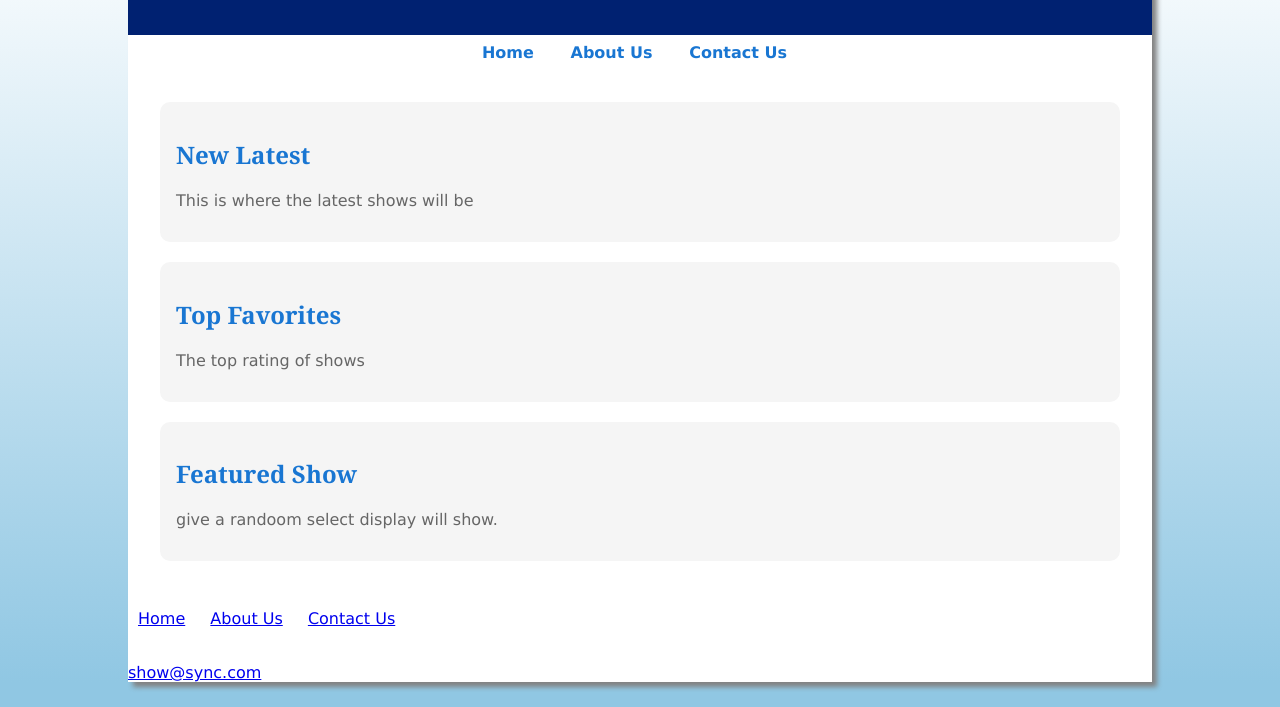
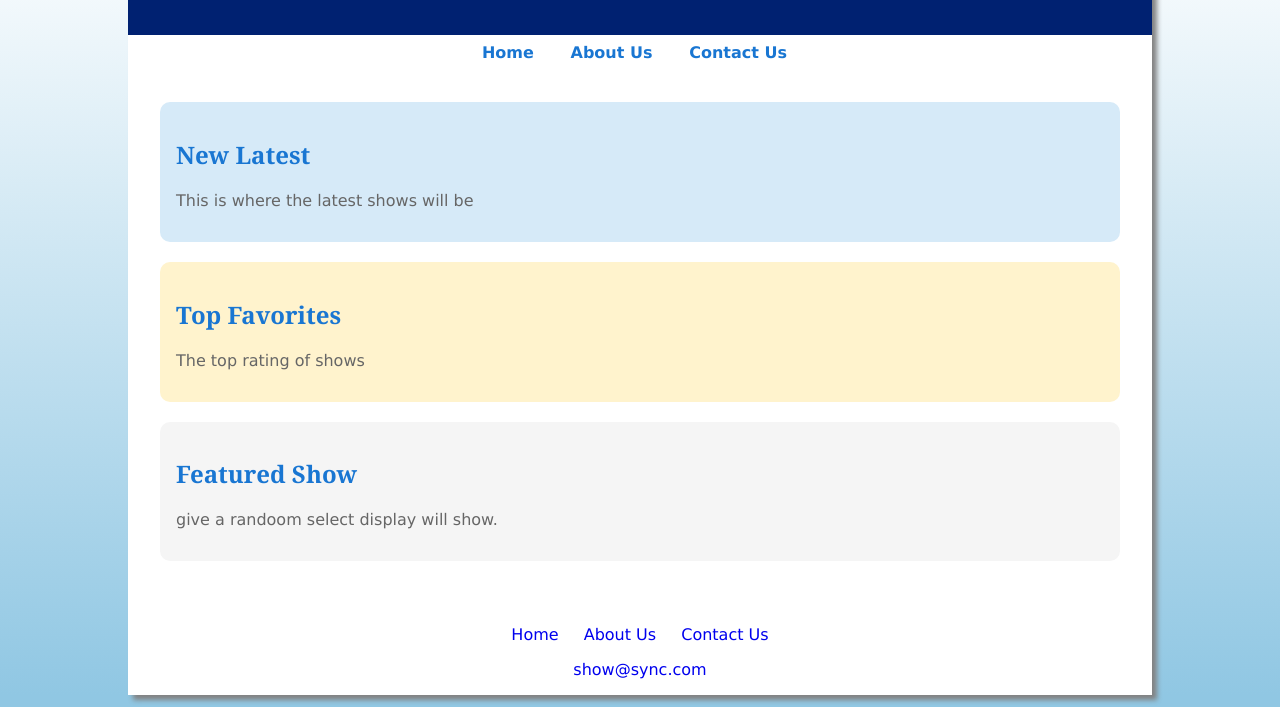
Before and after one commit to maylouis2/cs2100-capstone-app, a plain HTML site: page index.html in a window 1280 px wide. Shown: the part 93-800 px from the top of the page. Drawn offline with Linux system fonts and the light colour scheme; no server answers.

Commit message:
updating the index for each section id.

```diff
--- a/app.js
+++ b/app.js
@@ -8,8 +8,10 @@ class Show {
         this.image = image;
     }
 }
+
+console.log("app.js loading");
 //fetch() api
-fetch("https://api.tvmaze.com/search/shows?q=the-chosen")
+fetch("https://api.tvmaze.com/search/shows?q=spider-man")
 .then(response => response.json())
 .then(data => console.log(data))
 .catch(error => console.error(error));
--- a/index.html
+++ b/index.html
@@ -16,17 +16,17 @@
 	 <a href="contact.html">Contact Us</a> &nbsp;
 </nav>
 <main>
-  <section>
+  <section id="latest">
    <h2>New Latest</h2>
      <p>This is where the latest shows will be</p>
   </section>
 
-  <section>
+  <section id="rated">
     <h2>Top Favorites</h2>
       <p> The top rating of shows</p>
   </section>
 
-  <section>
+  <section id="Featured">
      <h2>Featured Show</h2>
        <p>give a randoom select display will show.</p>
   </section>
@@ -35,10 +35,10 @@
     <ul>
         <li> <a href="index.html">Home</a></li>
         <li> <a href="about.html">About Us</a></li>
-         <li> <a href="contact.html">Contact Us</a></a></li>
+         <li> <a href="contact.html">Contact Us</a></li>
     </ul>
-  <br>
-  <a href="mailto:show@sync.com">show@sync.com</a>
+
+      <a href="mailto:show@sync.com">show@sync.com</a>
 </footer>
 </div>
 <script src = "app.js"></script>
--- a/style.css
+++ b/style.css
@@ -55,9 +55,24 @@ section {
     padding: 1em;
 }
 
+#latest {
+    background-color: #D6EAF8;
+}
+#rated{
+    background-color: #FFF3CD;
+}
+#featured{
+    background-color: #D5F5E3;
+}
+
 h2 {
     color: #1976D2;
     font-family: Georgia, serif;
+}
+
+footer {
+    text-align: center;
+    padding: 1em;
 }
 
 footer ul {
@@ -71,5 +86,5 @@ footer li {
 }
 
 footer a {
-    text-decoration: no
+    text-decoration: none;
 }
```
